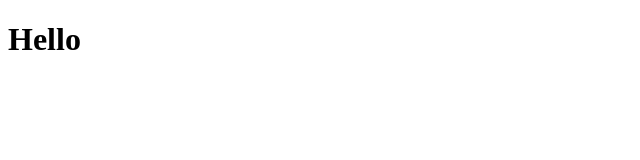
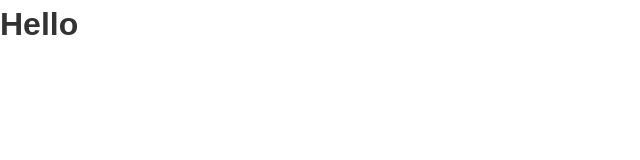
Before and after one commit to naomiatkinson/naomiatkinson.github.io, a plain HTML site: page index.html in a window 1280 px wide. Shown: the whole page, without its empty margins (0-640 px from the left). Drawn offline with Linux system fonts and the light colour scheme.

Commit message:
Add initial CSS

```diff
--- /dev/null
+++ b/css/main.scss
@@ -0,0 +1,59 @@
+/*------------------------------------*\
+    #NAOMIATKINSON
+\*------------------------------------*/
+
+/**
+ * CONTENTS
+ *
+ * SETTINGS
+ * Default..............inuitcss’ default settings.
+ *
+ * TOOLS
+ * Functions............inuitcss’ default functions.
+ * Mixins...............inuitcss’ default mixins.
+ *
+ * GENERIC
+ * Normalize.css........A level playing field.
+ * Reset................A pared back reset to remove margins.
+ * Box-sizing...........Better default `box-sizing`.
+ * Shared...............Sensibly and tersely share global commonalities.
+ *
+ * BASE
+ * Page.................Page-level styles (HTML element).
+ */
+
+/**
+ * #SETTINGS
+ */
+@import "bower_components/inuit-defaults/settings.defaults";
+
+
+
+
+
+/**
+ * #TOOLS
+ */
+@import "bower_components/inuit-functions/tools.functions";
+@import "bower_components/inuit-mixins/tools.mixins";
+
+
+
+
+
+/**
+ * #GENERIC
+ */
+@import "bower_components/inuit-normalize/generic.normalize";
+@import "bower_components/inuit-reset/generic.reset";
+@import "bower_components/inuit-box-sizing/generic.box-sizing";
+@import "bower_components/inuit-shared/generic.shared";
+
+
+
+
+
+/**
+ * #BASE
+ */
+@import "bower_components/inuit-page/base.page";
--- a/index.html
+++ b/index.html
@@ -3,6 +3,7 @@
 <head>
     <meta charset="UTF-8">
     <meta name="viewport" content="width=device-width, minimum-scale=1.0">
+    <link rel="stylesheet" href="/css/main.min.css">
 
     <title>naomiatkinson.com</title>
 </head>
```
Also changed, not shown: css/bower.json (added, +15 -0 lines), css/main.min.css (added), 2 other files.
